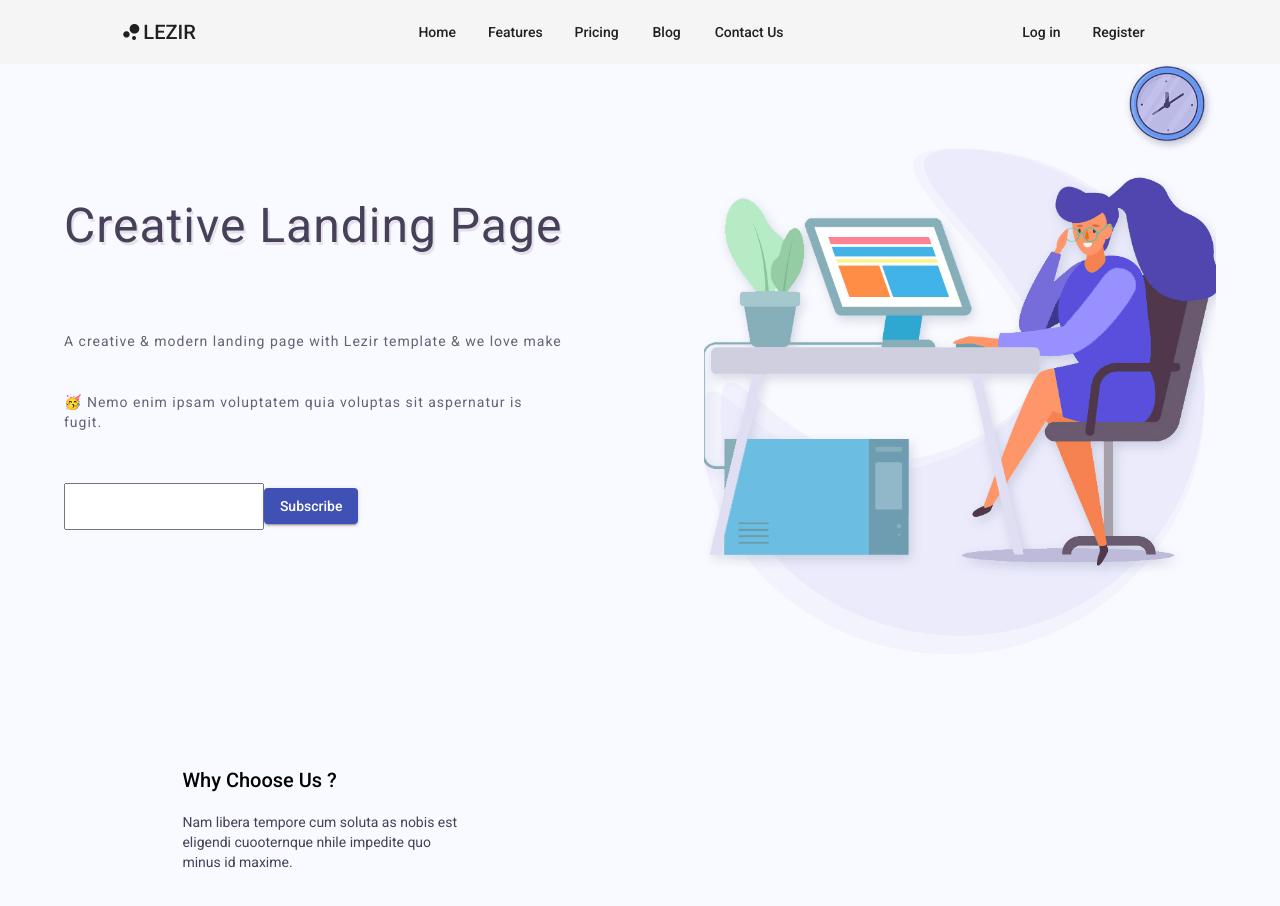
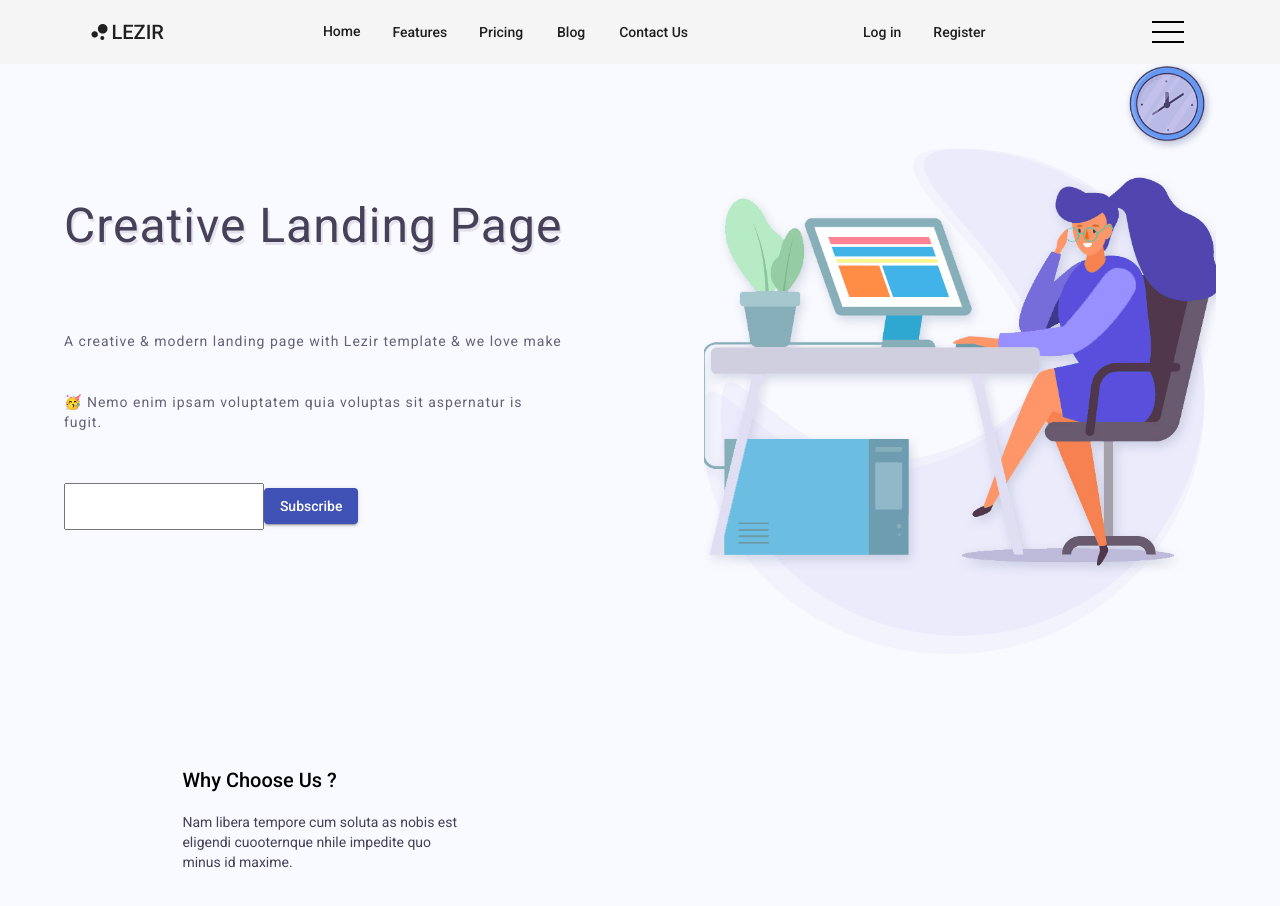
Before and after one commit to GiselleBarbosa/html-css-landing-page, an Angular app: page / in a window 1280 px wide. Shown: the top 906 px of the page. Built offline with nearby package versions, Linux system fonts and the light colour scheme.

Commit message:
add hamburguer

```diff
--- a/src/app/navbar/navbar.component.html
+++ b/src/app/navbar/navbar.component.html
@@ -18,5 +18,11 @@
       <button mat-button>Register</button>
     </section>
 
+    <div class="mobile-menu">
+      <div class="line1"></div>
+      <div class="line2"></div>
+      <div class="line3"></div>
+    </div>
+
   </div>
 </mat-toolbar>
--- a/src/app/navbar/navbar.component.scss
+++ b/src/app/navbar/navbar.component.scss
@@ -27,3 +27,29 @@
     flex-direction: column;
   }
 }
+.mobile-menu {
+  display: none;
+  cursor: pointer;
+}
+
+.mobile-menu div {
+  width: 32px;
+  height: 2px;
+  background: rgb(0, 0, 0);
+  margin: 8px;
+  transition: 0.3s;
+}
+.mobile-menu {
+  display: block;
+}
+.mobile-menu.active .line1 {
+  transform: rotate(-45deg) translate(-8px, 8px);
+}
+
+.mobile-menu.active .line2 {
+  opacity: 0;
+}
+
+.mobile-menu.active .line3 {
+  transform: rotate(45deg) translate(-5px, -7px);
+}
```
